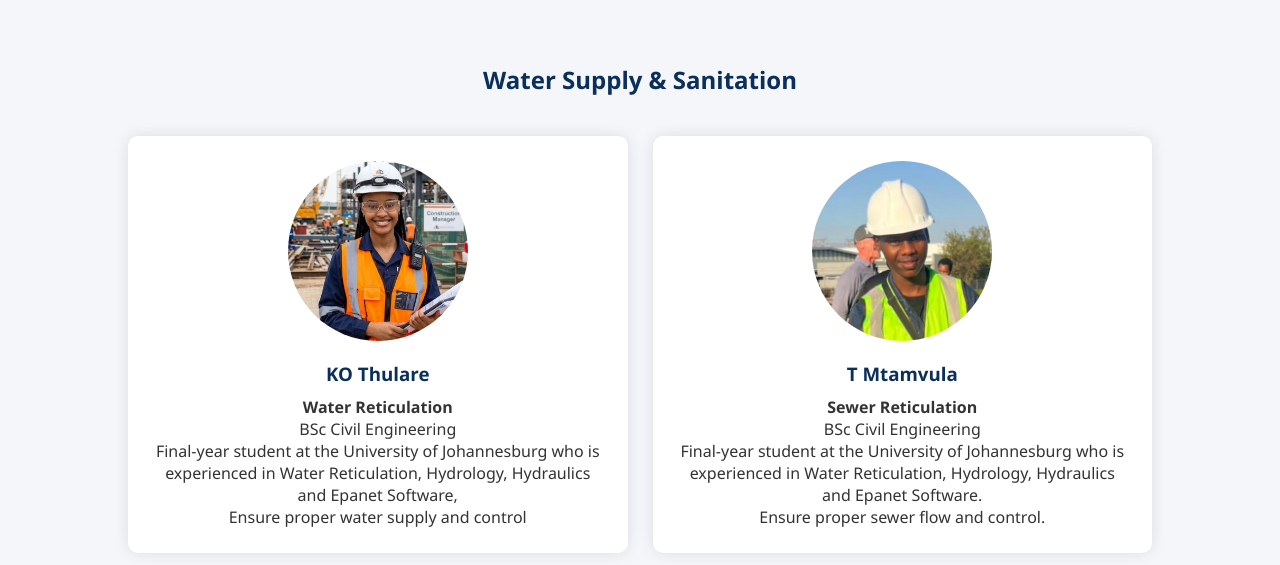
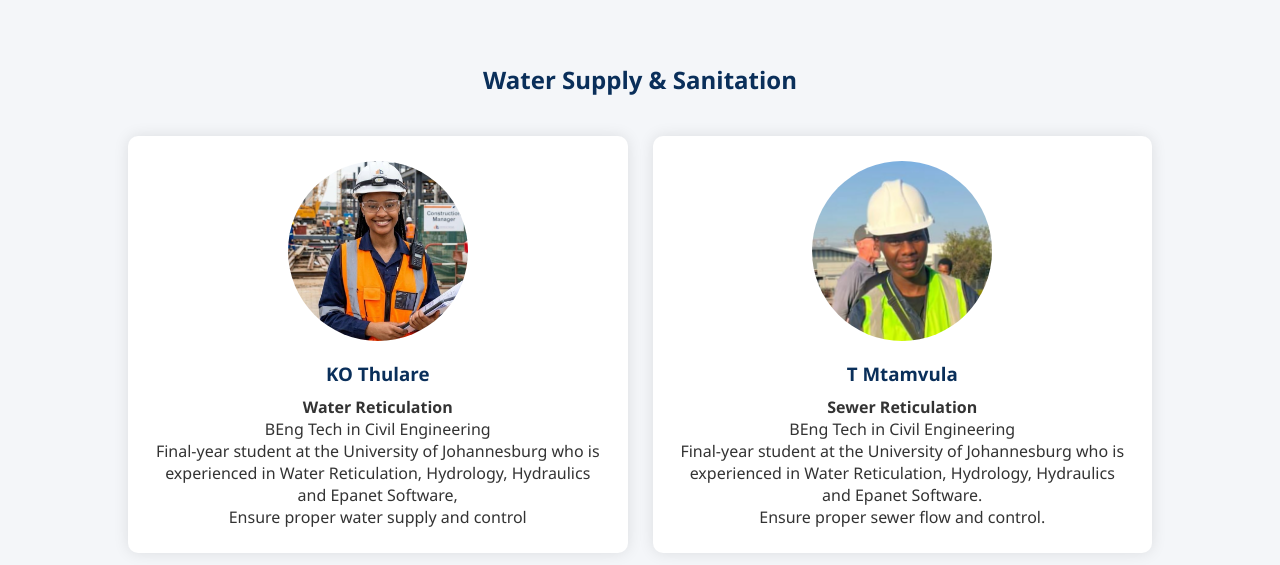
Before and after one commit to Rivoangel/Capstone-project, a website built with Parcel: page leadership2.html in a window 1280 px wide. Shown: the part 97-662 px from the top of the page. Built offline with nearby package versions, Linux system fonts and the light colour scheme.

Commit message:
Update leadership2.html

```diff
--- a/leadership2.html
+++ b/leadership2.html
@@ -36,7 +36,7 @@
 
 <p><b>Water Reticulation</b></p>
 
-<p>BSc Civil Engineering</p>
+<p>BEng Tech in Civil Engineering</p>
 
 <p> Final-year student at the University of Johannesburg who is experienced in Water Reticulation, Hydrology, Hydraulics and Epanet Software,</p>
 
@@ -53,7 +53,7 @@ Ensure proper water supply and control
 
 <p><b>Sewer Reticulation</b></p>
 
-<p>BSc Civil Engineering</p>
+<p>BEng Tech in Civil Engineering</p>
 
 <p>Final-year student at the University of Johannesburg who is experienced in Water Reticulation, Hydrology, Hydraulics and Epanet Software.</p>
 
```
